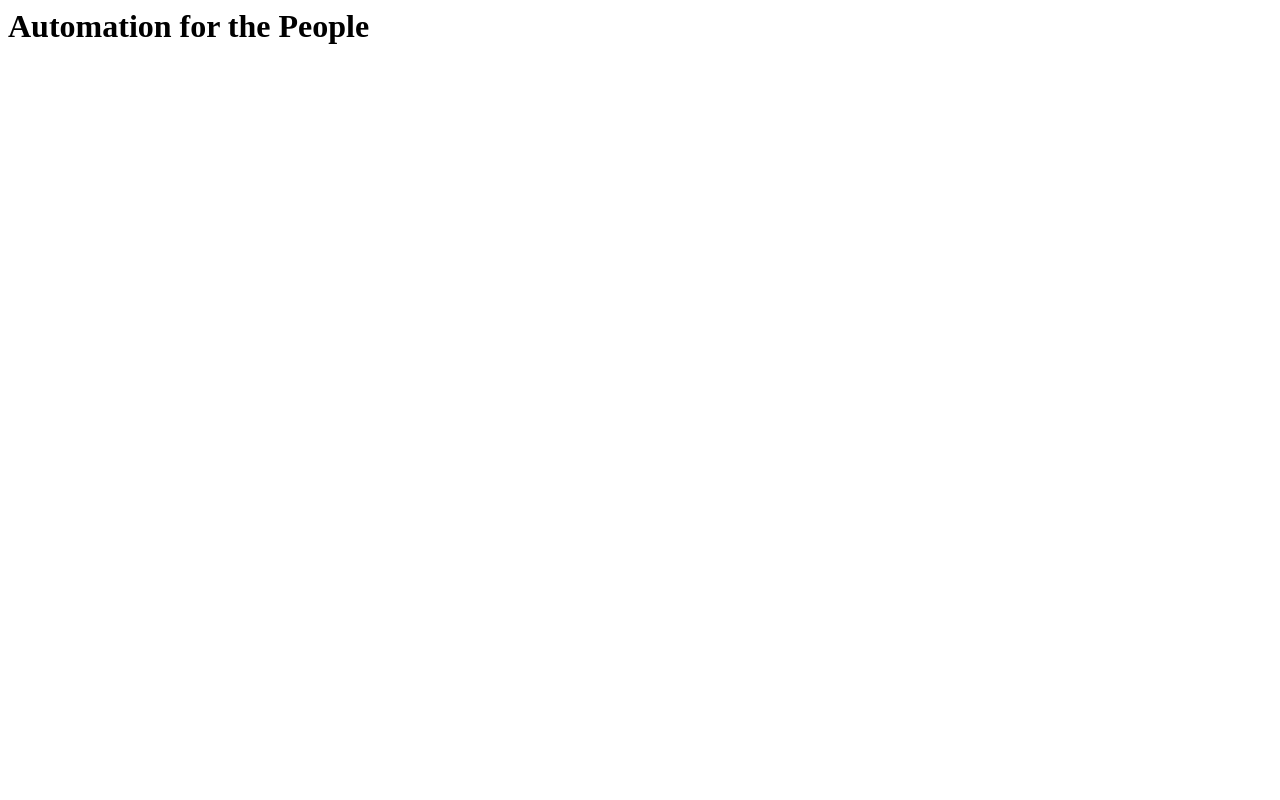
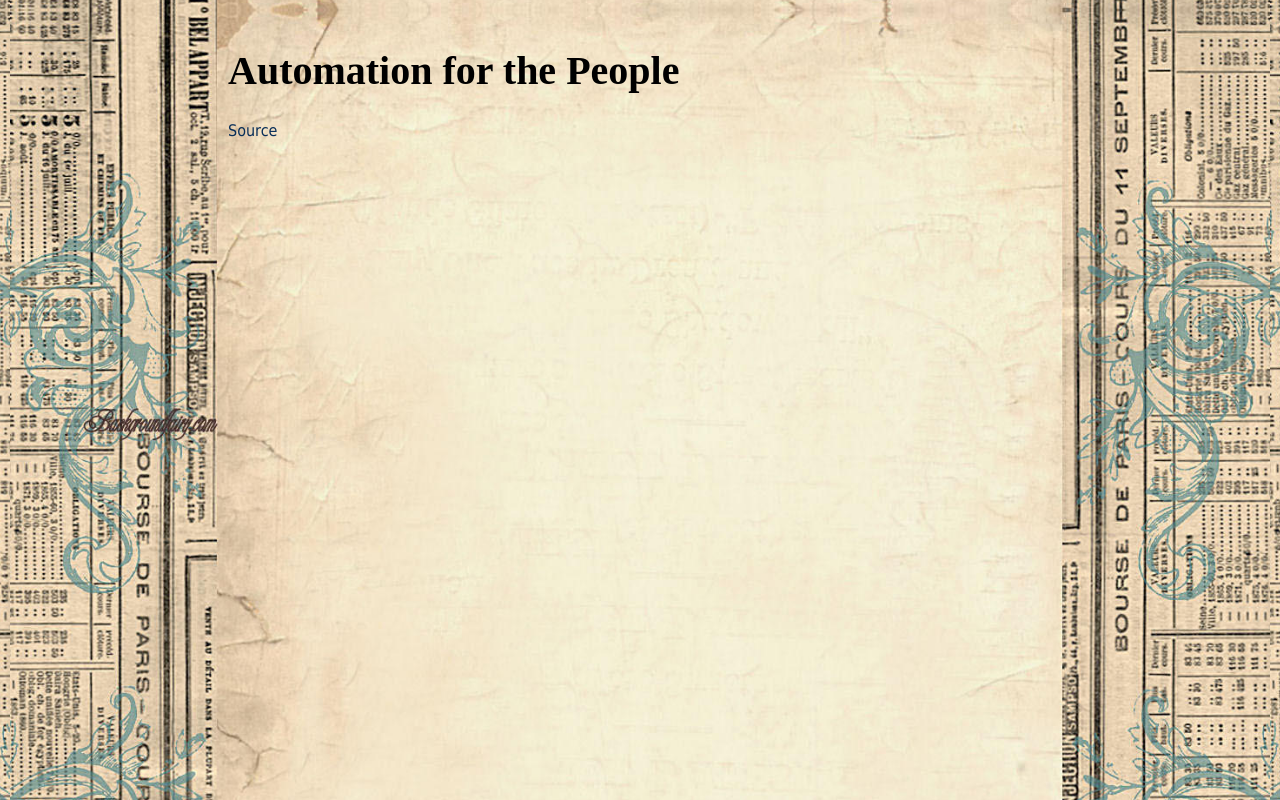
Before and after one commit to Geryon/st-mp-web, a plain HTML site: page index.html in a window 1280 px wide. Drawn offline with Linux system fonts and the light colour scheme.

Commit message:
Gussied things up a bit.  Added a nice background and some CSS formatting.

```diff
--- a/index.html
+++ b/index.html
@@ -1,6 +1,20 @@
-<html>
-<title>Automation for the People</title>
+<!DOCTYPE html PUBLIC "-//W3C//DTD XHTML 1.0 Transitional//EN" "http://www.w3.org/TR/xhtml1/DTD/xhtml1-transitional.dtd">
+
+<html xmlns="http://www.w3.org/1999/xhtml">
+<head>
+    <meta http-equiv="Content-Type" content="text/html;charset=utf-8" />
+    <title>Automation for the People</title>
+    <link rel="stylesheet"
+          href="style.css"
+          type="text/css"
+          media="screen" />
+</head>
+
 <body>
-<h1>Automation for the People</h1>
+    <h1>Automation for the People</h1>
+    <div class="source">
+        <a href="https://github.com/Geryon/st-mp-web">Source</a>
+    </div>
 </body>
+
 </html>
--- /dev/null
+++ b/style.css
@@ -0,0 +1,30 @@
+html {
+        margin: 10px;
+        padding: 10px;
+}
+
+body {
+    background-image: url("images/newspaper.jpg");
+    background-repeat: repeat;
+    background-position: center center
+    -webkit-background-size: cover;
+    -moz-background-size: cover;
+    -o-background-size: cover;
+    background-size: 100%;
+
+    font-family: Tahoma, Geneva, sans-serif;
+}
+
+h1 {
+    font-size: 2.5em;
+    font-family: "Times New Roman", Times, serif;
+    margin-left:200px;
+}
+
+div.source {
+    margin-left:200px;
+}
+
+a:link {color:#082e58;  text-decoration: none; font-weight:normal;}
+a:visited {color:#082e58; font-weight:normal; text-decoration:none;}
+a:hover {color:#0004c8;}
```
Also changed, not shown: images/newspaper.jpg (added).
